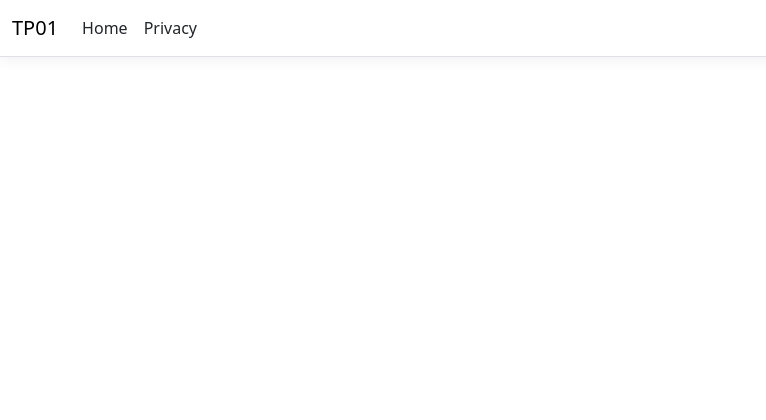
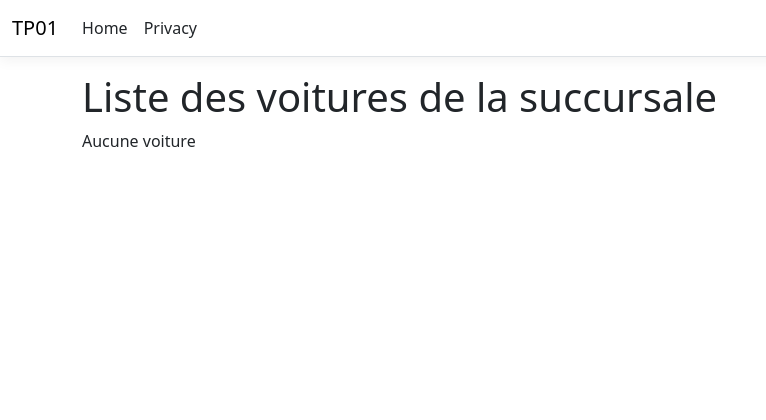
Before and after one commit to ines203/TP_DevWeb, an ASP.NET Core app: template TP01/Views/Voiture/List.cshtml in a window 1280 px wide. Shown: the top 420 px of the page, without its empty margins (0-766 px from the left). Run offline with ASP.NET Core 8, Linux system fonts and the light colour scheme; the template is opened without the code that fills it, so the values that code supplies are empty; style sheets or scripts are compiled from the project's sources.

Commit message:
Commencer page voiture list et detail

```diff
--- a/GestionLocationVoiture/Data/InitaliserBD.cs
+++ b/GestionLocationVoiture/Data/InitaliserBD.cs
@@ -20,6 +20,11 @@ namespace GestionLocationVoiture.Data
             context.Succursales.Add(new SuccursaleBD("Succursale Ouest", StatutSuccursale.ACTIVE));
             context.Succursales.Add(new SuccursaleBD("Succursale Sud", StatutSuccursale.ACTIVE));
 
+            context.Voitures.Add(new VoitureBD("bebe", StatutVoiture.ACTIVE, true, EtatVoiture.NEUF, "WBA8E9G57HNU38472", "F32 KLM", "Volkswagen", "Taos", 2025, "blanc", 0, 40000));
+            context.Voitures.Add(new VoitureBD("bebe 2", StatutVoiture.ACTIVE, true, EtatVoiture.NEUF, "1HGCM82633A749562", "728 ZRT", "Volkswagen", "Taos", 2025, "noir", 0, 40000));
+            context.Voitures.Add(new VoitureBD( "Auto usagée", StatutVoiture.ACTIVE, true, EtatVoiture.USAGE, "2FTRX18W1XCA34567", "482 QLM", "Toyota", "Corolla", 2019, "gris", 68500, 18500));
+            context.Voitures.Add(new VoitureBD("Auto archivée", StatutVoiture.ARCHIVE, false, EtatVoiture.USAGE, "3N1AB7AP4KY256891", "913 HTR", "Honda", "Civic", 2018, "blanc", 92000, 15900));
+
 
             context.SaveChanges();
         }
--- a/TP01/Controllers/AuthController.cs
+++ b/TP01/Controllers/AuthController.cs
@@ -19,7 +19,8 @@ namespace TP01.Controllers
         [HttpGet]
         public IActionResult Login()
         {
-            return View();
+            //return View();
+            return RedirectToAction("Detail", "Voiture");
         }
 
         [HttpPost]
--- a/TP01/Models/Voiture/List.cs
+++ b/TP01/Models/Voiture/List.cs
@@ -2,6 +2,7 @@ namespace TP01.Models.Voiture
 {
     public class List
     {
+        public int Id { get; set; }
         public string Surnom { get; set; }
         public StatutVoiture Statut { get; set; }
         public bool Disponible { get; set; }
--- a/TP01/Views/Voiture/List.cshtml
+++ b/TP01/Views/Voiture/List.cshtml
@@ -1 +1,40 @@
 @model IEnumerable<TP01.Models.Voiture.List>
+
+<h1>Liste des voitures de la succursale</h1>
+
+@if (!Model.Any())
+{
+    <p>Aucune voiture</p>
+}
+else
+{
+    <table class="table table-striped">
+        <thead>
+            <tr>
+                <th>Surnom</th>
+                <th>Statut</th>
+                <th>Disponibilité</th>
+                <th>État</th>
+                <th>Marque</th>
+                <th>Modèle</th>
+                <th>Année</th>
+                <th>Couleur</th>
+            </tr>
+        </thead>
+        <tbody>
+            @foreach (var voiture in Model)
+            {
+                <tr>
+                    <th>@voiture.Surnom</th>
+                    <th>@voiture.Statut</th>
+                    <th>@voiture.Disponible</th>
+                    <th>@voiture.Etat</th>
+                    <th>@voiture.Marque</th>
+                    <th>@voiture.Modele</th>
+                    <th>@voiture.Annee</th>
+                    <th>@voiture.Couleur</th>
+                </tr>
+            }
+        </tbody>
+    </table>
+}
```
Also changed, not shown: GestionLocationVoiture/Domain/VoitureBD.cs (+16 -0 lines), TP01/Controllers/VoitureController.cs (+28 -2 lines), TP01/Views/Voiture/Detail.cshtml (+22 -0 lines).
